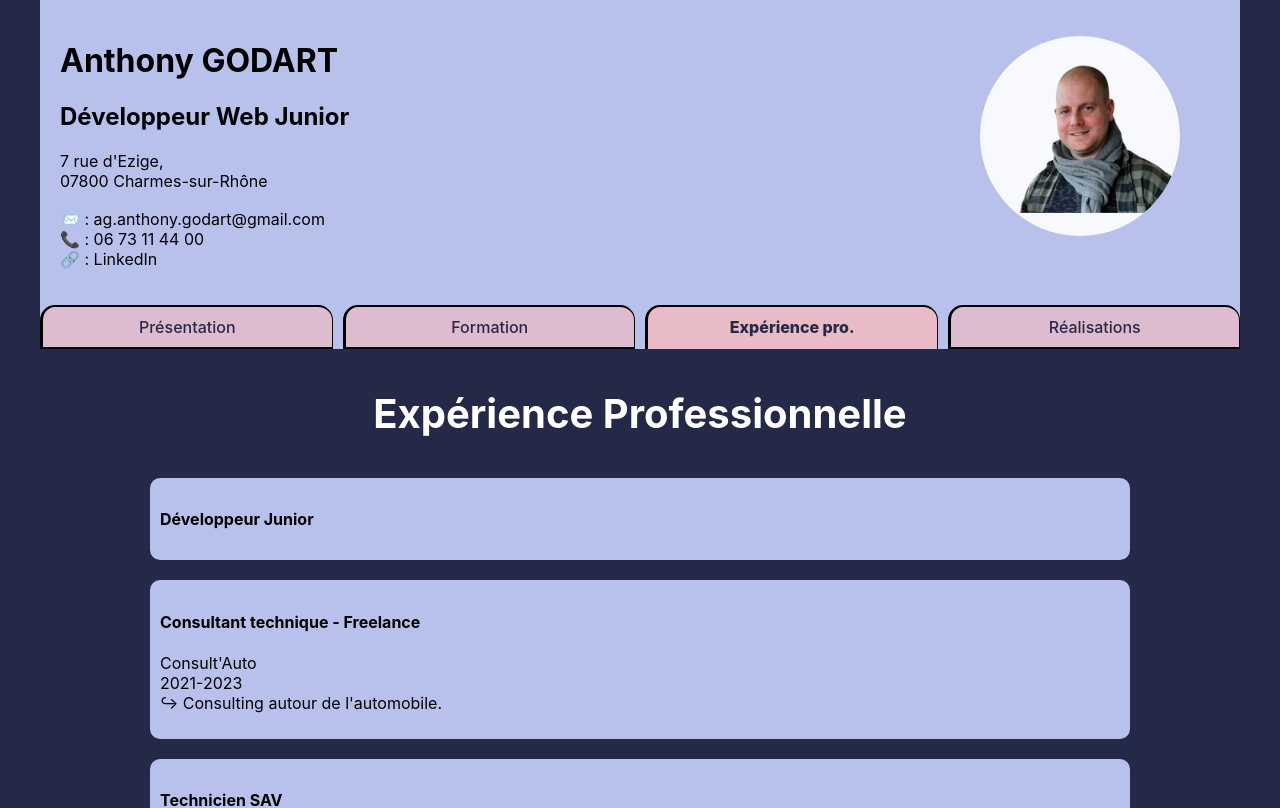
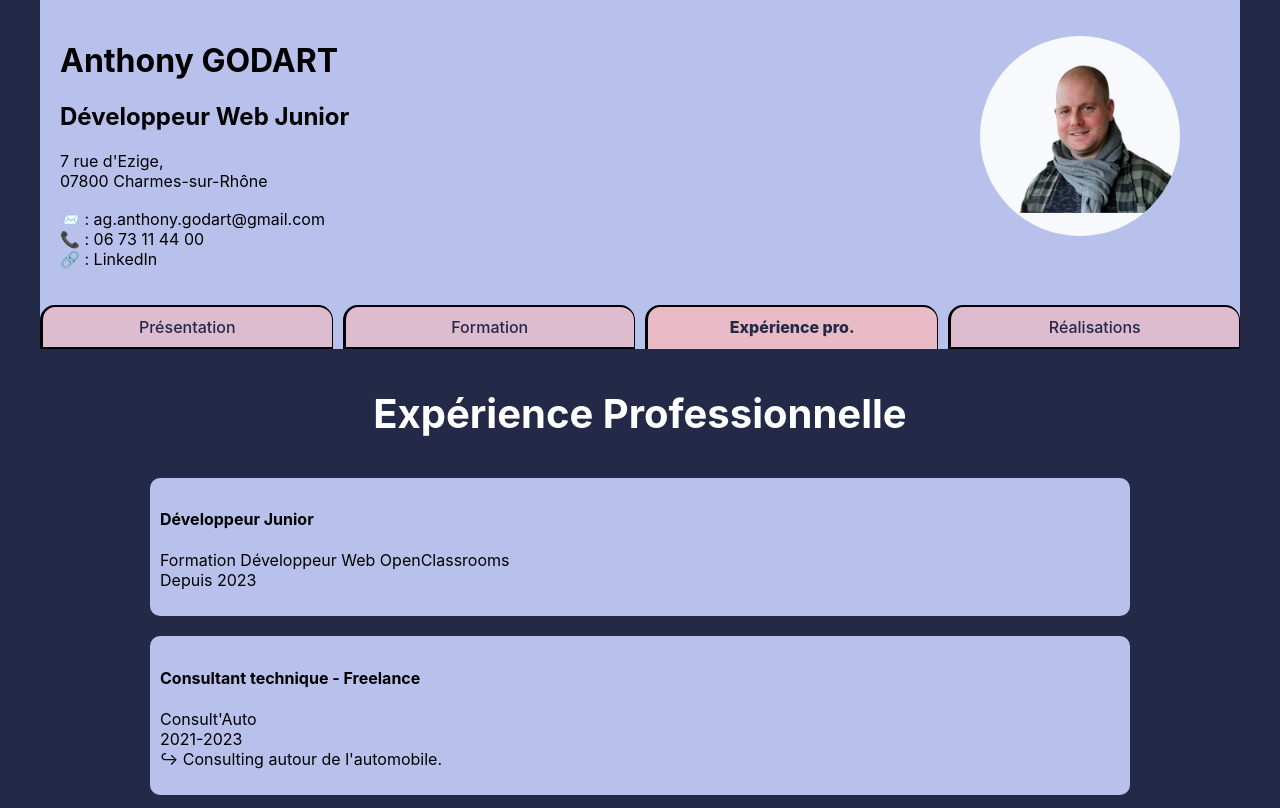
Before and after one commit to AnthonyGodart/portfolio, a React (Create React App) app: page /#/Experience in a window 1280 px wide. Shown: the top 808 px of the page. Built offline with nearby package versions, Linux system fonts and the light colour scheme.

Commit message:
added text in education/dev-description

```diff
--- a/src/pages/Experience/index.jsx
+++ b/src/pages/Experience/index.jsx
@@ -6,7 +6,10 @@ function Experience(){
             <h3 className={styles.title}>Expérience Professionnelle</h3>
             <article className={styles.paragraph}>
                 <h4>Développeur Junior</h4>
-                <p></p>
+                <p>
+                <span>Formation Développeur Web OpenClassrooms</span> <br/>
+                <span>Depuis 2023</span> <br/>
+                </p>
             </article>
             <article className={styles.paragraph}>
                 <h4>Consultant technique - Freelance</h4>
```
